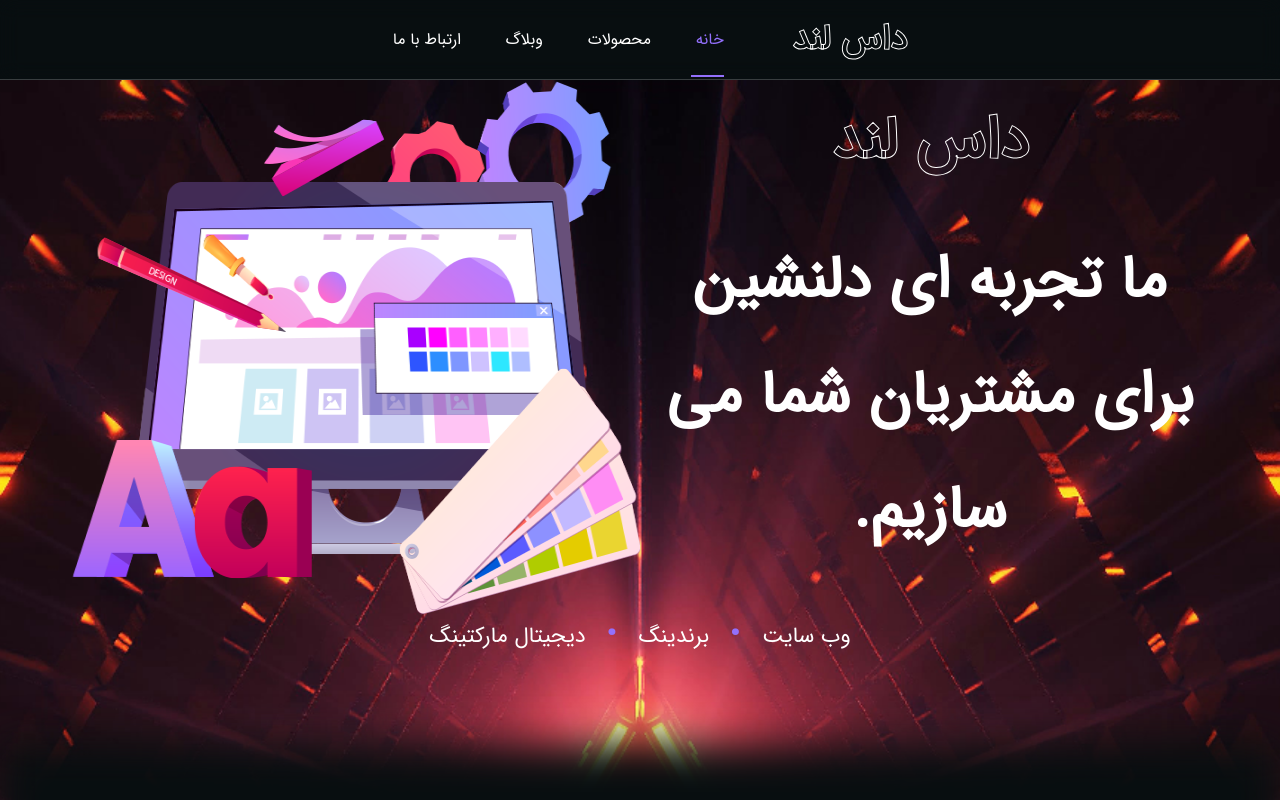
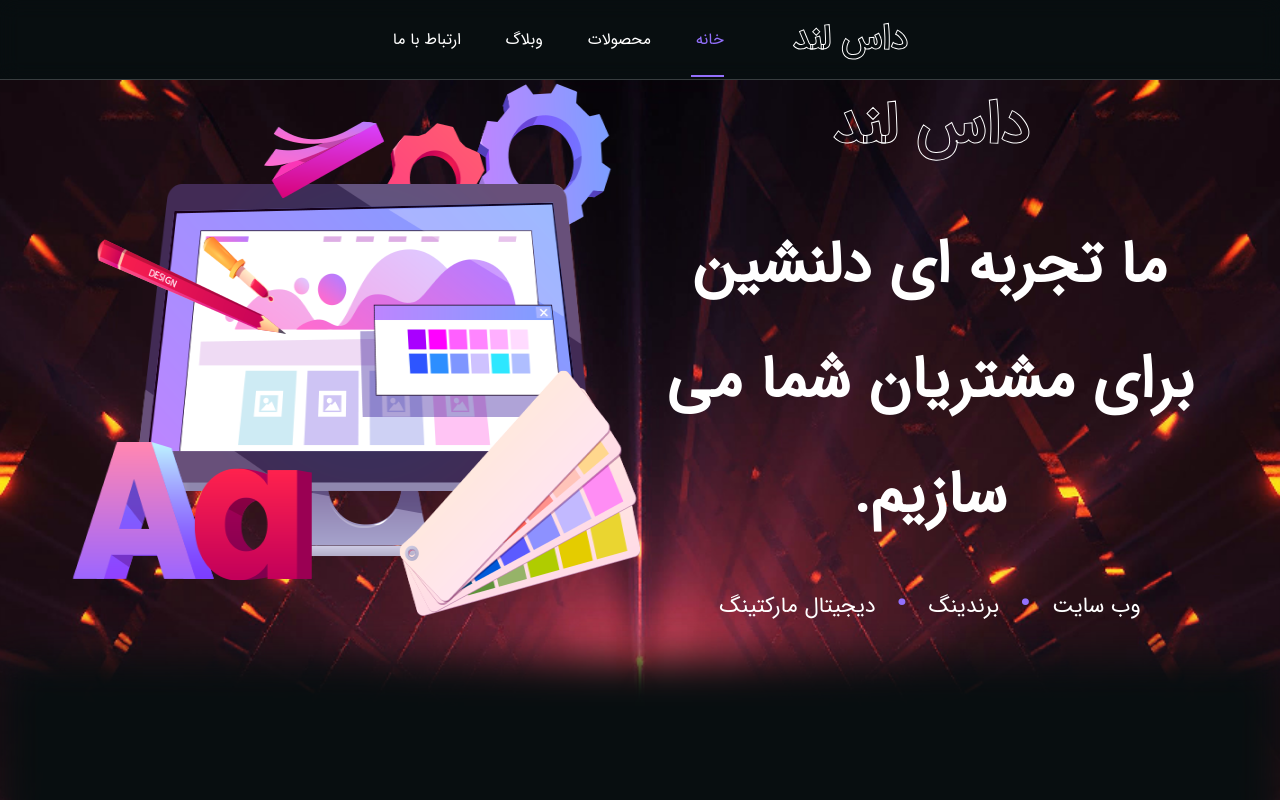
Before and after one commit to amir-seraj/team, a Next.js app: page / in a window 1280 px wide. Shown: the top 800 px of the page. Built offline with nearby package versions, Linux system fonts and the light colour scheme.

Commit message:
fix navbar style

```diff
--- a/sections/Hero.js
+++ b/sections/Hero.js
@@ -19,14 +19,14 @@ const Hero = () => {
               <TitleLogo title="داس لند" caption="" className="logobg" />
               <h1 className="hero-title">
                 ما تجربه ای دلنشین برای مشتریان شما می سازیم.
-              </h1>
+              </h1>{" "}
+              <div className="sub-heading">
+                <TitleSm title="وب سایت" /> <span>.</span>
+                <TitleSm title="برندینگ" /> <span>.</span>
+                <TitleSm title="دیجیتال مارکتینگ" />
+              </div>
             </div>
             <Image src={landing} className="landingVector" />
-          </div>
-          <div className="sub-heading">
-            <TitleSm title="وب سایت" /> <span>.</span>
-            <TitleSm title="برندینگ" /> <span>.</span>
-            <TitleSm title="دیجیتال مارکتینگ" />
           </div>
         </div>
       </section>
--- a/styles/global.scss
+++ b/styles/global.scss
@@ -1,12 +1,12 @@
 /*  Hero Section */
 .hero {
   text-align: center;
-  // padding: $xl-6 0;
-  // padding-top: $xll-3;
+  padding-bottom: $xll;
   height: 90vh !important;
   overflow: hidden !important;
   position: relative;
   .container {
+    margin-bottom: $xll;
     .landing {
       @include flex(center, center, row);
       .landingVector {
@@ -65,10 +65,10 @@
   &::before {
     content: "";
     position: absolute;
-    top: -10%;
+    top: -25%;
     left: 0%;
     width: 100%;
-    height: 200px;
+    height: 100%;
     z-index: -1;
     background-color: $dark;
     filter: blur(20px);
--- a/styles/header.scss
+++ b/styles/header.scss
@@ -9,7 +9,7 @@ header {
     .logo {
       margin-left: 3rem;
     }
-    @include flex(center, center, none);
+    @include flex(center, space-between, none);
     nav {
       a {
         margin: 0 $xl-2;
@@ -66,6 +66,11 @@ header {
 }
 
 @media screen and (min-width: 800px) {
+  header {
+    .container {
+      @include flex(center, center, none);
+    }
+  }
   .navBtn {
     display: none;
   }
```
